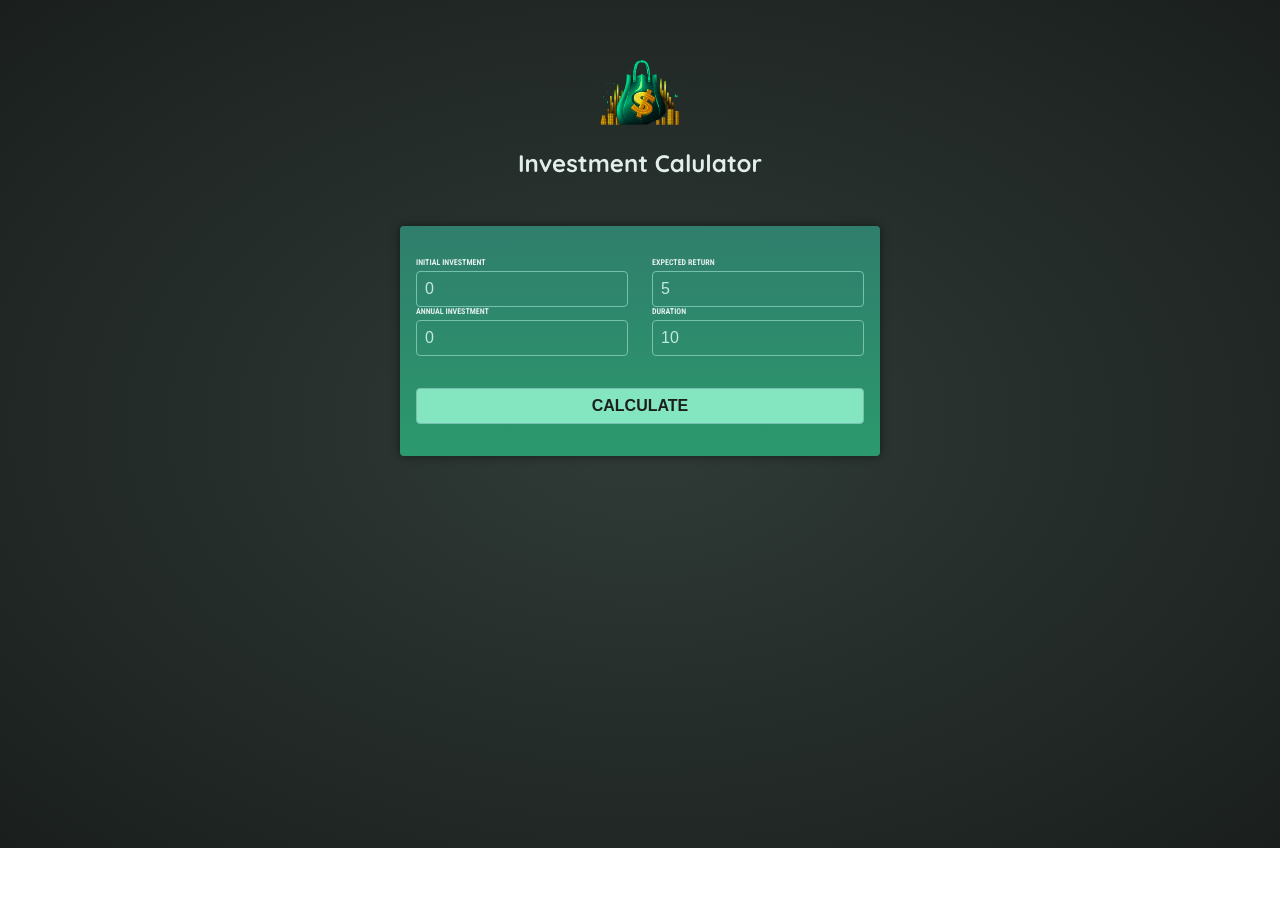
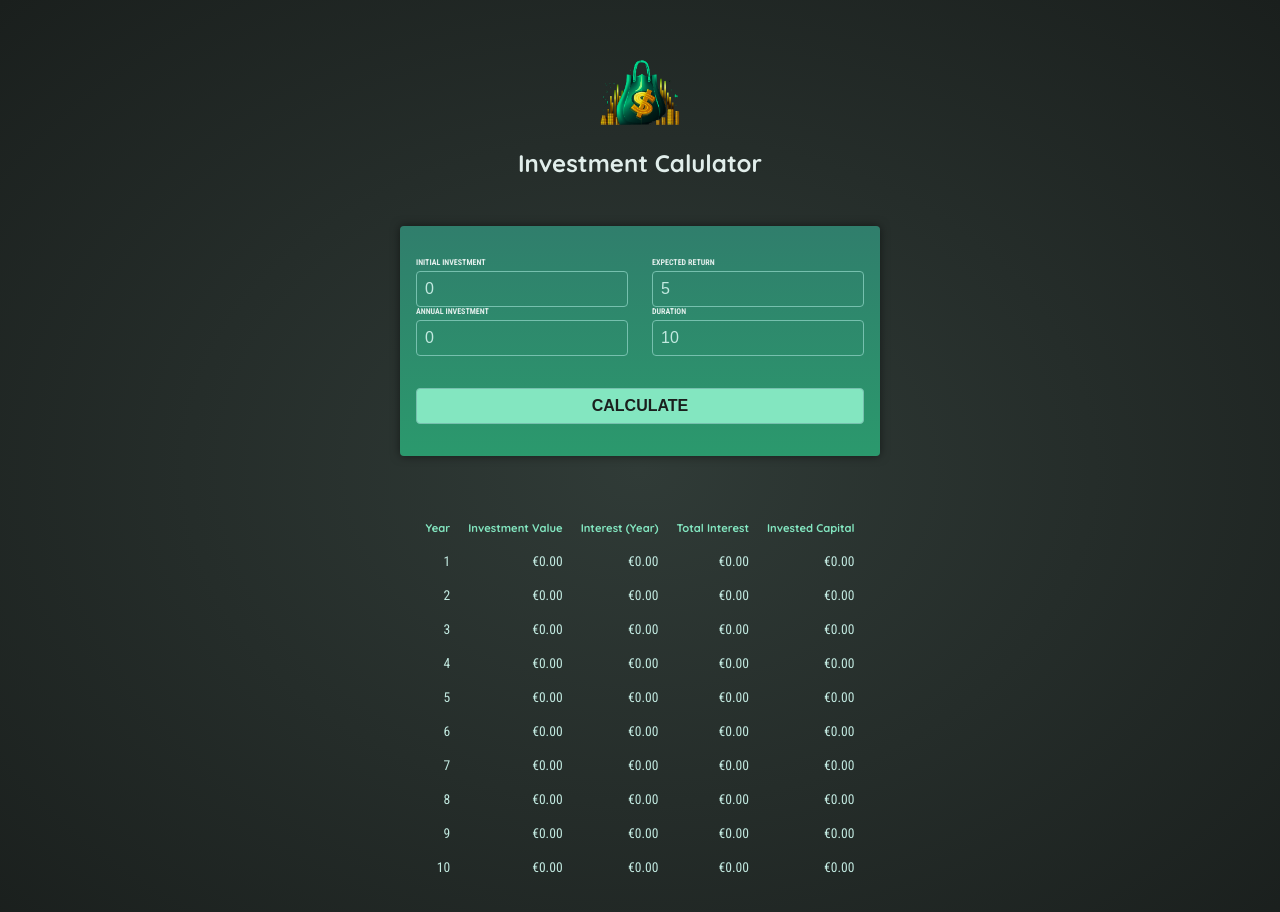
Before and after one commit to jrreda/Investment-Calulator, an Angular app: page / in a window 1280 px wide. Both pictures are taken after a click on the button "CALCULATE". Shown: the top 912 px of the page. Before the commit the page ends 848 px from the top, so only its background shows below. Built offline with nearby package versions, Linux system fonts and the light colour scheme.

Commit message:
Showing investment results

```diff
--- a/src/app/app.component.html
+++ b/src/app/app.component.html
@@ -1,3 +1,5 @@
 <app-header />
 
 <app-user-input (calculate)="onCalculateInvestmentResults($event)" />
+
+<app-investment-results [results]="resultsData" />
--- a/src/app/app.component.ts
+++ b/src/app/app.component.ts
@@ -1,15 +1,20 @@
 import { Component } from '@angular/core';
 import { HeaderComponent } from './header/header.component';
 import { UserInputComponent } from './user-input/user-input.component';
+
 import type { InvestmentInput } from './investment-input.modal';
+import type { InvestmentResults } from './investment-results.modal';
+import { InvestmentResultsComponent } from './investment-results/investment-results.component';
 
 @Component({
   selector: 'app-root',
   standalone: true,
   templateUrl: './app.component.html',
-  imports: [HeaderComponent, UserInputComponent]
+  imports: [HeaderComponent, UserInputComponent, InvestmentResultsComponent]
 })
 export class AppComponent {
+  resultsData?:InvestmentResults[];
+
   onCalculateInvestmentResults(data: InvestmentInput) {
     const { annualInvestment, expectedReturn, initialInvestment, duration } = data;
 
@@ -32,6 +37,7 @@
       });
     }
 
-    console.log(annualData);
+    // console.log(annualData);
+    this.resultsData = annualData;
   }
 }
--- /dev/null
+++ b/src/app/investment-results/investment-results.component.css
@@ -0,0 +1,19 @@
+table {
+  max-width: 50rem;
+  margin: 2rem auto;
+  padding: 1rem;
+  table-layout: fixed;
+  border-spacing: 1rem;
+  text-align: right;
+}
+
+table thead {
+  font-size: 0.7rem;
+  color: #83e6c0;
+}
+
+table tbody {
+  font-family: "Roboto Condensed", sans-serif;
+  font-size: 0.85rem;
+  color: #c2e9e0;
+}
--- /dev/null
+++ b/src/app/investment-results/investment-results.component.html
@@ -0,0 +1,26 @@
+@if (!results) {
+  <p class="center">Please enter some values and enter "Calculate"!</p>
+} @else {
+  <table>
+    <thead>
+      <tr>
+        <th>Year</th>
+        <th>Investment Value</th>
+        <th>Interest (Year)</th>
+        <th>Total Interest</th>
+        <th>Invested Capital</th>
+      </tr>
+    </thead>
+    <tbody>
+      @for (result of results; track result.year) {
+        <tr>
+          <td>{{ result.year }}</td>
+          <td>{{ result.valueEndOfYear | currency: "EUR" }}</td>
+          <td>{{ result.interest | currency: "EUR" }}</td>
+          <td>{{ result.totalInterest | currency: "EUR" }}</td>
+          <td>{{ result.totalAmountInvested | currency: "EUR" }}</td>
+        </tr>
+      }
+    </tbody>
+  </table>
+}
```
Also changed, not shown: src/app/investment-results.modal.ts (added, +8 -0 lines), src/app/investment-results/investment-results.component.ts (added, +14 -0 lines).
